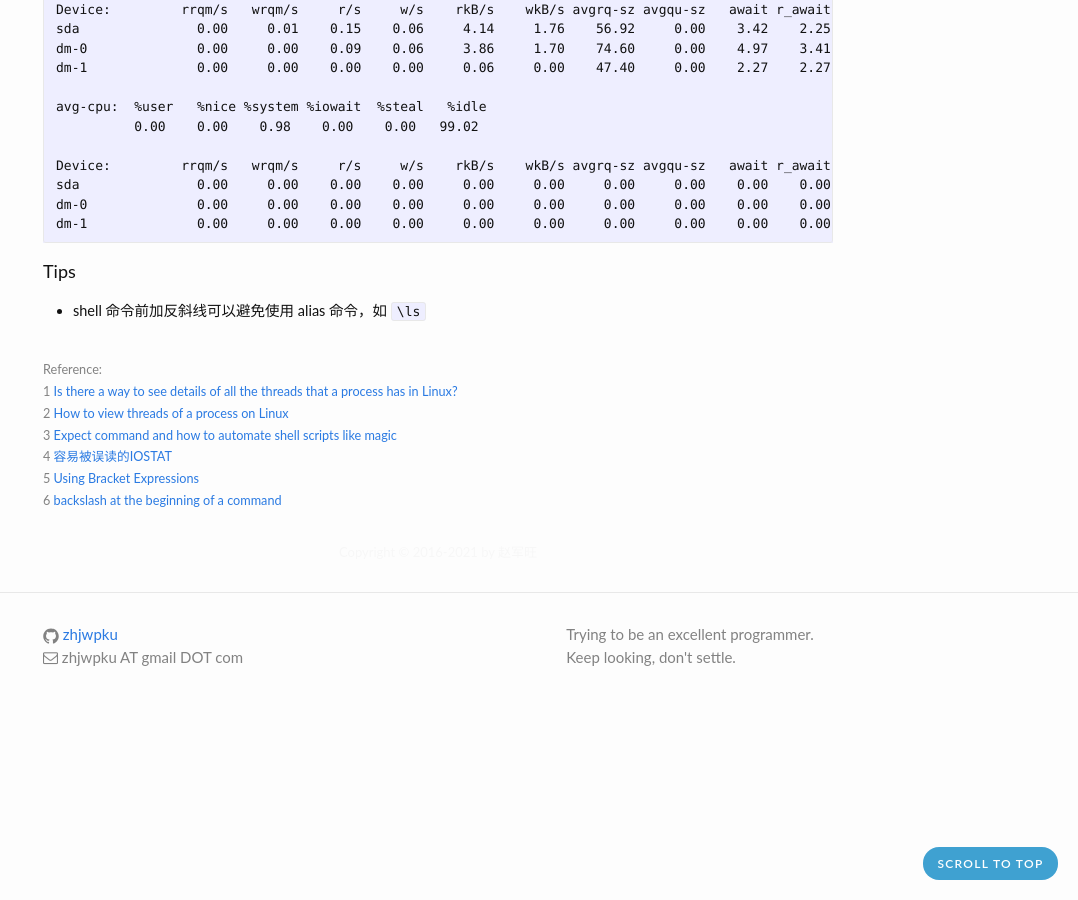
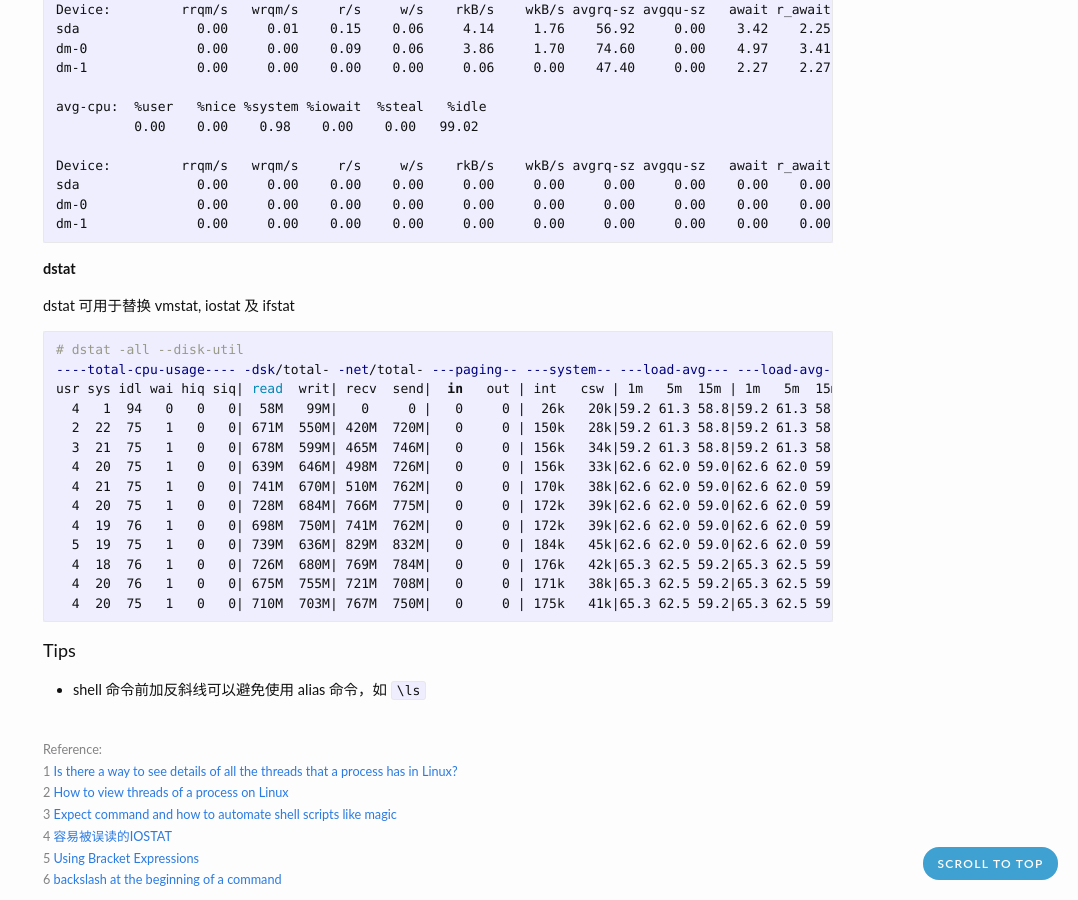
Before and after one commit to zhjwpku/zhjwpku.github.io, a Jekyll site: the page built from _posts/2016-10-11-shell-shell.markdown, in a window 1280 px wide and 900 px high, scrolled down 6326 px. Shown: the whole window, without its empty margins (202-1280 px from the left). Built offline with Jekyll 4.4.1, drawn with Linux system fonts in a browser that asks for light colours; comment, search, counter and statistics services are not loaded.

Commit message:
dstat
Signed-off-by: Junwang Zhao <zhjwpku@gmail.com>

````diff
--- a/_posts/2016-10-11-shell-shell.markdown
+++ b/_posts/2016-10-11-shell-shell.markdown
@@ -364,6 +364,28 @@
 dm-0              0.00     0.00    0.00    0.00     0.00     0.00     0.00     0.00    0.00    0.00    0.00   0.00   0.00
 dm-1              0.00     0.00    0.00    0.00     0.00     0.00     0.00     0.00    0.00    0.00    0.00   0.00   0.00
 ```
+
+**dstat**
+
+dstat 可用于替换 vmstat, iostat 及 ifstat
+
+```shell
+# dstat -all --disk-util
+----total-cpu-usage---- -dsk/total- -net/total- ---paging-- ---system-- ---load-avg--- ---load-avg--- vda--vdb-
+usr sys idl wai hiq siq| read  writ| recv  send|  in   out | int   csw | 1m   5m  15m | 1m   5m  15m |util:util
+  4   1  94   0   0   0|  58M   99M|   0     0 |   0     0 |  26k   20k|59.2 61.3 58.8|59.2 61.3 58.8|0.25:15.7
+  2  22  75   1   0   0| 671M  550M| 420M  720M|   0     0 | 150k   28k|59.2 61.3 58.8|59.2 61.3 58.8|   0: 100
+  3  21  75   1   0   0| 678M  599M| 465M  746M|   0     0 | 156k   34k|59.2 61.3 58.8|59.2 61.3 58.8|   0: 100
+  4  20  75   1   0   0| 639M  646M| 498M  726M|   0     0 | 156k   33k|62.6 62.0 59.0|62.6 62.0 59.0|   0: 100
+  4  21  75   1   0   0| 741M  670M| 510M  762M|   0     0 | 170k   38k|62.6 62.0 59.0|62.6 62.0 59.0|   0: 100
+  4  20  75   1   0   0| 728M  684M| 766M  775M|   0     0 | 172k   39k|62.6 62.0 59.0|62.6 62.0 59.0|0.10:99.8
+  4  19  76   1   0   0| 698M  750M| 741M  762M|   0     0 | 172k   39k|62.6 62.0 59.0|62.6 62.0 59.0|   0: 100
+  5  19  75   1   0   0| 739M  636M| 829M  832M|   0     0 | 184k   45k|62.6 62.0 59.0|62.6 62.0 59.0|   0: 100
+  4  18  76   1   0   0| 726M  680M| 769M  784M|   0     0 | 176k   42k|65.3 62.5 59.2|65.3 62.5 59.2|   0: 100
+  4  20  76   1   0   0| 675M  755M| 721M  708M|   0     0 | 171k   38k|65.3 62.5 59.2|65.3 62.5 59.2|   0:99.9
+  4  20  75   1   0   0| 710M  703M| 767M  750M|   0     0 | 175k   41k|65.3 62.5 59.2|65.3 62.5 59.2|0.10: 100
+```
+
 <h4>Tips</h4>
 
 - shell 命令前加反斜线可以避免使用 alias 命令，如 `\ls`
````
